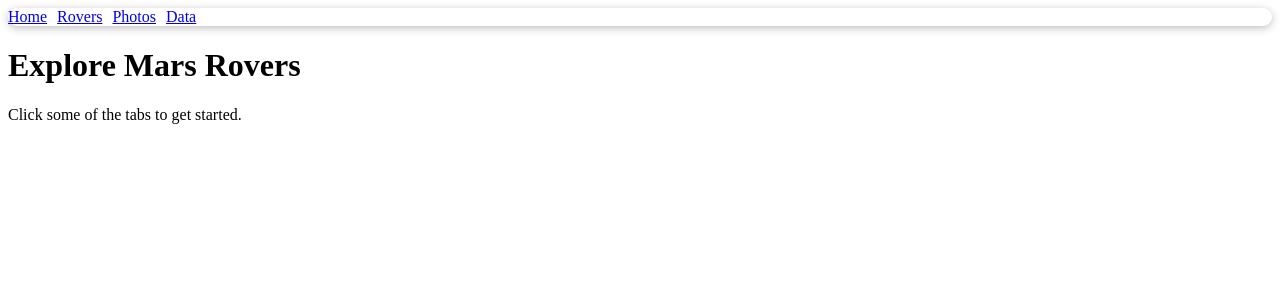
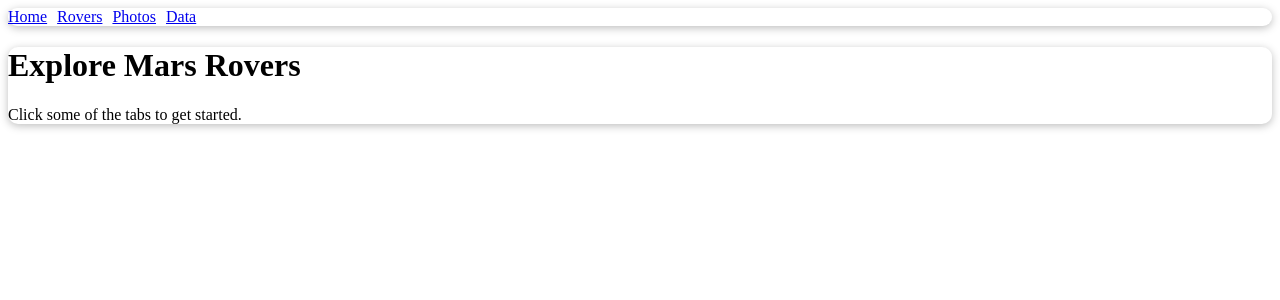
Before and after one commit to pekellogg/react-app, a React (Create React App) app in the folder frontend/: page / in a window 1280 px wide. Shown: the top 300 px of the page. Built offline with nearby package versions, Linux system fonts and the light colour scheme.

Commit message:
wrapped with Card presentational component

```diff
--- a/frontend/src/components/Home.js
+++ b/frontend/src/components/Home.js
@@ -1,12 +1,15 @@
 import React from "react";
+import Card from "../ui/Card";
 
 const Home = () => {
 
   return (
-    <div className="home">
-      <h1>Explore Mars Rovers</h1>
-      <p>Click some of the tabs to get started.</p>
-    </div>
+    <Card>
+      <div className="home">
+        <h1>Explore Mars Rovers</h1>
+        <p>Click some of the tabs to get started.</p>
+      </div>
+    </Card>
   );
 
 };
```
